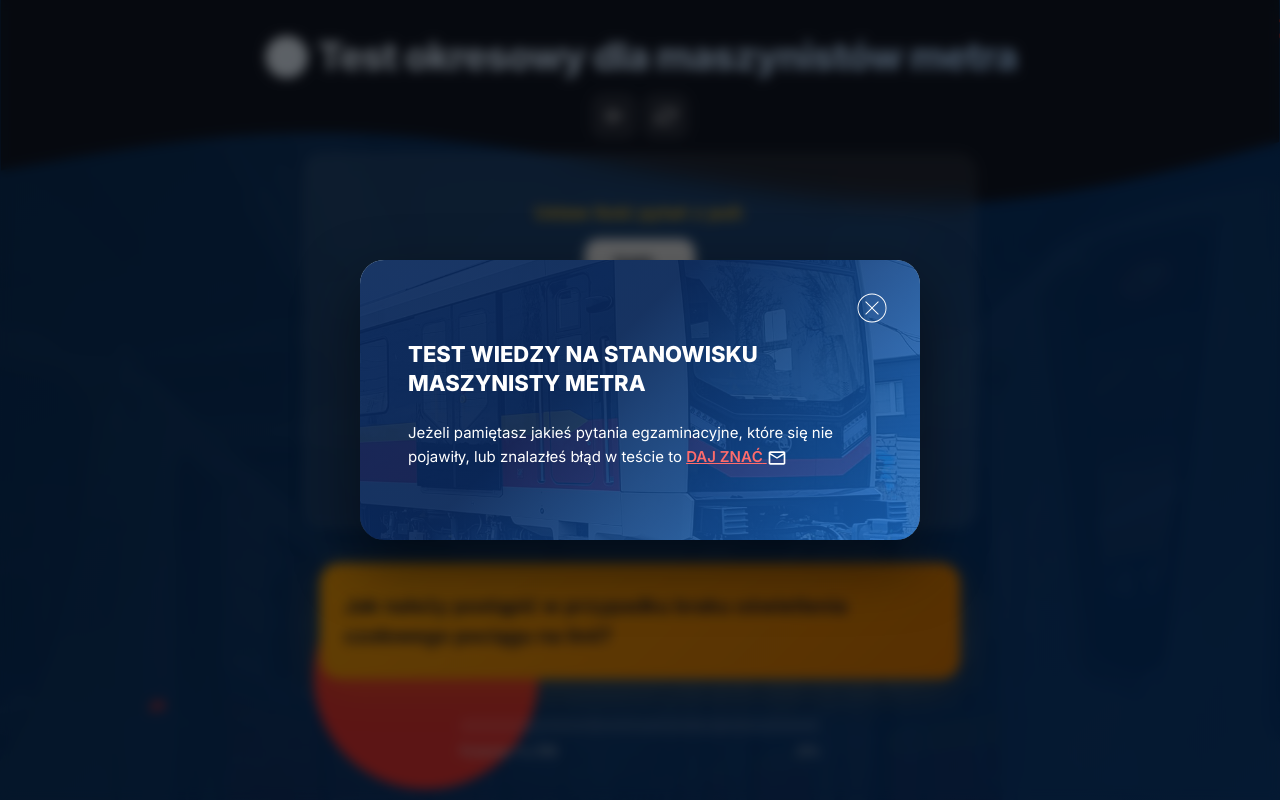
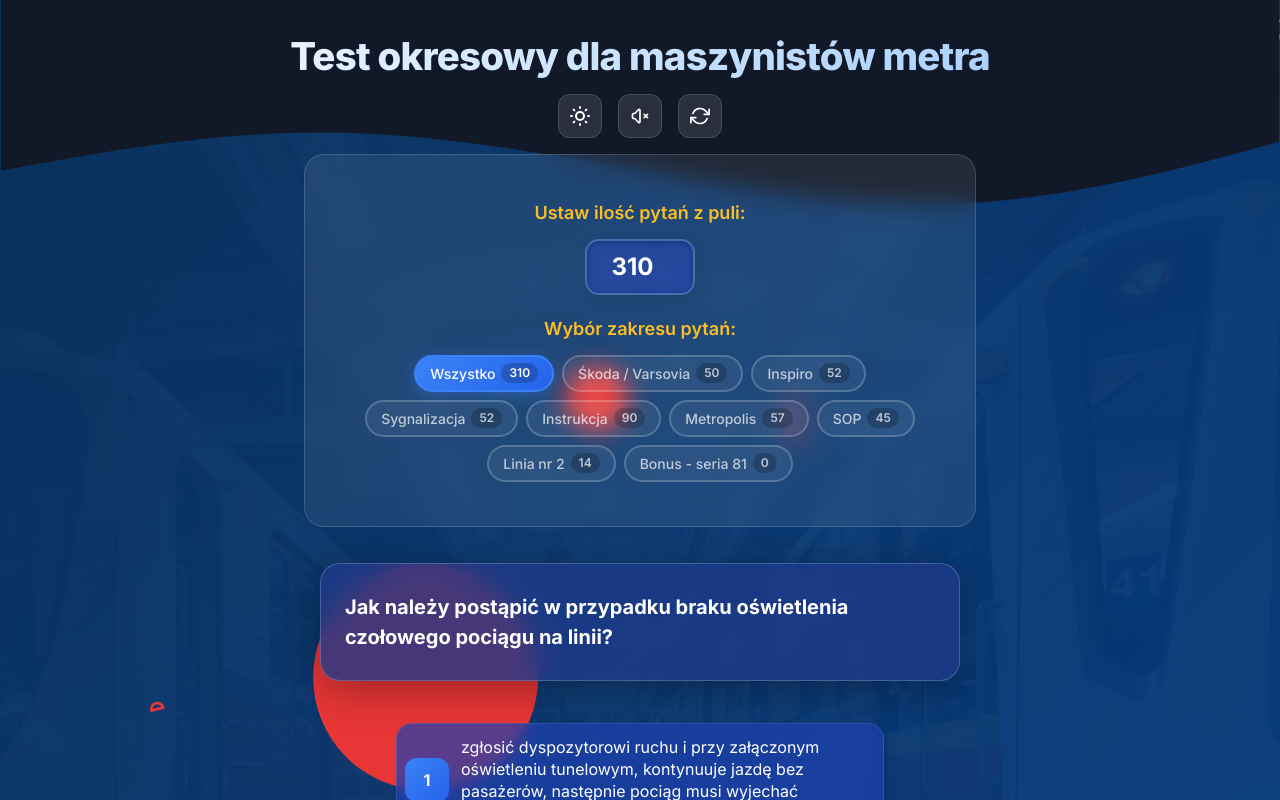
Before and after one commit to pablop76/metro-test, a React (Create React App) app: page / in a window 1280 px wide. Shown: the top 800 px of the page. Built offline with nearby package versions, Linux system fonts and the light colour scheme.

Commit message:
Implement Light/Dark mode, UI improvements, remove start popup and glassmorphism updates

```diff
--- a/src/App.css
+++ b/src/App.css
@@ -155,19 +155,22 @@
 
 /* ===== QUESTION CARD ===== */
 .question-card {
-  background: linear-gradient(135deg, #f59e0b, #d97706);
+  background: rgba(30, 58, 138, 0.8); /* darker blue glass tint */
+  backdrop-filter: blur(12px);
+  -webkit-backdrop-filter: blur(12px);
+  border: 1px solid rgba(255, 255, 255, 0.2);
   border-radius: 20px;
   padding: 28px 24px;
   max-width: 640px;
   margin: 20px auto;
-  box-shadow: 0 10px 40px rgba(245, 158, 11, 0.25);
+  box-shadow: 0 10px 40px rgba(0, 0, 0, 0.3);
   animation: fadeSlideIn 0.4s ease-out;
 }
 
 .question-card h2 {
   font-size: 1.25rem;
   font-weight: 700;
-  color: #1a1a2e;
+  color: #ffffff;
   line-height: 1.5;
 }
 
@@ -227,20 +230,23 @@
   border-radius: 14px;
   font-size: 1.5rem;
   font-weight: 700;
-  color: #1e293b;
-  background: rgba(255, 255, 255, 0.95);
-  border: 2px solid rgba(255, 255, 255, 0.3);
+  color: #ffffff;
+  background: rgba(30, 64, 175, 0.6);
+  backdrop-filter: blur(8px);
+  -webkit-backdrop-filter: blur(8px);
+  border: 2px solid rgba(255, 255, 255, 0.2);
   padding: 8px 20px;
   width: 110px;
   margin: 12px auto;
   transition: all 0.2s;
   outline: none;
-  box-shadow: 0 4px 15px rgba(0, 0, 0, 0.1);
+  box-shadow: inset 0 2px 5px rgba(0, 0, 0, 0.2), 0 4px 15px rgba(0, 0, 0, 0.1);
 }
 
 .number-input:focus {
-  border-color: #3b82f6;
-  box-shadow: 0 0 0 3px rgba(59, 130, 246, 0.3), 0 4px 15px rgba(0, 0, 0, 0.1);
+  border-color: #60a5fa;
+  background: rgba(37, 99, 235, 0.7);
+  box-shadow: 0 0 0 3px rgba(96, 165, 250, 0.3), inset 0 2px 5px rgba(0, 0, 0, 0.2);
 }
 
 /* ===== PROGRESS BAR ===== */
@@ -562,3 +568,161 @@
   border-radius: 12px;
   border-left: 4px solid #22c55e;
 }
+
+/* ========================================= */
+/* ===== LIGHT MODE PREFERENCJE (THEME) ===== */
+/* ========================================= */
+
+.bg-container.light-mode {
+  /* Retaining the original background images but blending with a light gradient overlay */
+  background-image:
+    linear-gradient(rgba(224, 242, 254, 0.85), rgba(186, 230, 253, 0.95)),
+    url(./images/bg.svg),
+    url(./images/bg-top.svg),
+    url(./images/overlay.svg),
+    url(./images/stp.jpg);
+  background-repeat: no-repeat;
+  background-size: cover, contain, contain, cover, cover;
+  background-position: center, center bottom, top center, center, bottom center;
+  color: #1e293b;
+}
+
+.light-mode.text-blue-50 {
+  color: #1e293b;
+}
+
+.light-mode .app-header h1 {
+  background: linear-gradient(135deg, #1e40af, #3b82f6);
+  -webkit-background-clip: text;
+  -webkit-text-fill-color: transparent;
+  background-clip: text;
+}
+
+.light-mode .glass-card {
+  background: rgba(255, 255, 255, 0.4);
+  backdrop-filter: blur(16px);
+  -webkit-backdrop-filter: blur(16px);
+  border: 1px solid rgba(255, 255, 255, 0.6);
+  box-shadow: 0 8px 32px rgba(0, 0, 0, 0.05);
+}
+
+.light-mode .question-card {
+  background: rgba(255, 255, 255, 0.6);
+  backdrop-filter: blur(16px);
+  -webkit-backdrop-filter: blur(16px);
+  border: 1px solid rgba(255, 255, 255, 0.7);
+  box-shadow: 0 10px 40px rgba(0, 0, 0, 0.08);
+}
+
+.light-mode .question-card h2 {
+  color: #0f172a;
+}
+
+.light-mode .answer-btn {
+  background: rgba(255, 255, 255, 0.7);
+  border: 1px solid rgba(203, 213, 225, 0.8);
+  color: #1e293b;
+  box-shadow: 0 4px 15px rgba(0, 0, 0, 0.03);
+}
+
+.light-mode .answer-btn:hover:not(:disabled) {
+  background: rgba(255, 255, 255, 1);
+  box-shadow: 0 8px 25px rgba(59, 130, 246, 0.15);
+  border-color: #93c5fd;
+}
+
+.light-mode .category-pill {
+  background: rgba(255, 255, 255, 0.5);
+  color: #475569;
+  border-color: rgba(148, 163, 184, 0.5);
+}
+
+.light-mode .category-pill:hover {
+  background: rgba(255, 255, 255, 0.8);
+  color: #0f172a;
+  border-color: #94a3b8;
+}
+
+.light-mode .category-pill.active {
+  background: linear-gradient(135deg, #3b82f6, #2563eb);
+  color: white;
+  border-color: #2563eb;
+}
+
+.light-mode .category-pill.active-bonus {
+  background: linear-gradient(135deg, #475569, #334155);
+  color: white;
+  border-color: #334155;
+}
+
+.light-mode .number-input {
+  background: rgba(255, 255, 255, 0.8);
+  color: #0f172a;
+  border-color: rgba(148, 163, 184, 0.4);
+}
+
+.light-mode .number-input:focus {
+  background: #ffffff;
+  border-color: #3b82f6;
+  box-shadow: 0 0 0 3px rgba(59, 130, 246, 0.2), inset 0 2px 5px rgba(0, 0, 0, 0.05);
+}
+
+.light-mode .control-btn {
+  background: rgba(255, 255, 255, 0.5);
+  border-color: rgba(148, 163, 184, 0.3);
+  color: #0f172a;
+}
+
+.light-mode .control-btn:hover {
+  background: rgba(255, 255, 255, 0.9);
+  box-shadow: 0 4px 12px rgba(0, 0, 0, 0.08);
+}
+
+.light-mode .control-btn.active {
+  background: rgba(255, 255, 255, 0.9);
+  color: #ea580c; /* deeper orange sun icon */
+  border-color: #fdba74;
+}
+
+.light-mode .app-footer,
+.light-mode .app-footer a {
+  color: #64748b;
+}
+
+.light-mode .app-footer a:hover {
+  color: #0f172a;
+}
+
+.light-mode .progress-label,
+.light-mode .stats-row {
+  color: #0f172a;
+  font-weight: 600;
+}
+
+.light-mode .donut-chart .donut-label {
+  color: #0f172a;
+}
+
+.light-mode .donut-chart circle[stroke="rgba(255,255,255,0.15)"] {
+  stroke: rgba(0,0,0,0.1);
+}
+
+.light-mode .donut-fill-circle {
+  stroke: #ea580c !important; /* enforcing deeper orange over yellow on medium results */
+}
+
+.light-mode .progress-bar-bg {
+  background: rgba(0, 0, 0, 0.05);
+  border-color: rgba(0, 0, 0, 0.1);
+}
+
+.light-mode .wrong-answers-container {
+  background: rgba(255, 255, 255, 0.7);
+  border-color: rgba(0, 0, 0, 0.1);
+  color: #1e293b;
+}
+
+.light-mode .wrong-answers-container li {
+  background: rgba(255, 255, 255, 0.9);
+  border-left-color: #ef4444;
+}
--- a/src/App.js
+++ b/src/App.js
@@ -2,7 +2,6 @@ import { useEffect, useRef, useState } from "react";
 import "./App.css";
 import DangerAlert from "./components/alerts/DangerAlert";
 import EndTestAlert from "./components/alerts/EndTestAlert";
-import StartModal from "./components/alerts/StartModal";
 import SuccesAlert from "./components/alerts/SuccesAlert";
 import ChoiceTest from "./components/choiceTest/ChoiceTest";
 import Footer from "./components/footer/Footer";
@@ -11,6 +10,7 @@ import LimitOfquestions from "./components/limitOfquestions/LimitOfquestions";
 import Quiz from "./components/quiz/Quiz.js";
 import Refresh from "./components/refreshQuiz/RefreshQuiz.js";
 import SoundOnOff from "./components/soundOnOff/SoundOnOff.js";
+import ThemeToggle from "./components/themeToggle/ThemeToggle.js";
 import WrongAnswers from "./components/wrongAnswers/WrongAnswers";
 import oklaski from "./sound/oklaski.mp3";
 import smiech from "./sound/smiech.mp3";
@@ -63,12 +63,27 @@ function App() {
   // zapisuje błedne odpowiedzi ale jeszcze nic z nimi nie robi
   const [wrongAnswers, setWrongAnswers] = useState([]);
   const [showWrongAnswers, setShowWrongAnswers] = useState(false);
-  const [modal, setModal] = useState("start");
 
   const [isManualLimit, setIsManualLimit] = useState(false);
   const [fullFilteredLength, setFullFilteredLength] = useState(0);
   const [selectedAnswerIndex, setSelectedAnswerIndex] = useState(null);
   const [isAnswerCorrect, setIsAnswerCorrect] = useState(null);
+
+  // Dodanie stanu Theme i inicjalizacja z localStorage
+  const [theme, setTheme] = useState(() => {
+    return localStorage.getItem("app-theme") || "dark";
+  });
+
+  // Zapisywanie motywu przy jego zmianie i aktualizacja atrybutu w dokumencie dla globalnych stylów
+  useEffect(() => {
+    localStorage.setItem("app-theme", theme);
+    // Dodawanie/usuwanie klasy z elementu body pozwala na nadpisanie zmiennych globalnych w przyszłości,
+    // ale główny switch robimy na samej nakładce (divie) w return.
+  }, [theme]);
+
+  const toggleTheme = () => {
+    setTheme(prev => prev === "light" ? "dark" : "light");
+  };
 
   // ustawienie tematu testu (wielokrotny wybór)
   const handleTest = (e) => {
@@ -82,10 +97,6 @@ function App() {
       }
       return [...next, value];
     });
-  };
-
-  const handleModal = () => {
-    setModal("none");
   };
 
   const sound = useRef(typeof Audio !== "undefined" ? new Audio(oklaski) : null);
@@ -262,10 +273,10 @@ function App() {
   }, [test, allQuestions]);
 
   return (
-    <div className="bg-container container mx-auto min-h-screen pb-5 flex flex-col content-center justify-center text-blue-50">
-      <StartModal handleModal={handleModal} open={modal} />
+    <div className={`bg-container container mx-auto min-h-screen pb-5 flex flex-col content-center justify-center text-blue-50 transition-colors duration-500 ease-in-out ${theme === 'light' ? 'light-mode' : ''}`}>
       <Header />
-      <div className="flex justify-center">
+      <div className="flex justify-center items-center gap-2">
+        <ThemeToggle theme={theme} toggleTheme={toggleTheme} />
         <SoundOnOff handleClickAudio={handleClickAudio} audio={audio} />
         <Refresh refreshPage={refreshPage} />
       </div>
@@ -289,7 +300,8 @@ function App() {
       {showWrongAnswers ? (
         <WrongAnswers wrongAnswers={wrongAnswers} />
       ) : (
-        <Quiz
+        <>
+          <Quiz
           currentTest={currentTest}
           currentQuestion={currentQuestion}
           answerChange={answerChange}
@@ -348,6 +360,7 @@ function App() {
               </div>
             </EndTestAlert>
           )}
+          </Quiz>
 
           {/* Progress Bar & Stats */}
           {!endTest && maxQuestions > 0 && !showWrongAnswers && (
@@ -359,7 +372,7 @@ function App() {
                     style={{ width: `${((correctAnswers + inCorrectAnswers) / maxQuestions) * 100}%` }}
                   ></div>
                 </div>
-                <div className="flex justify-between items-center mt-2 text-sm text-gray-300 font-medium">
+                <div className="flex justify-between items-center mt-2 text-sm progress-label">
                   <span>Pytanie {Math.min(correctAnswers + inCorrectAnswers + 1, maxQuestions)} z {maxQuestions}</span>
                   <span>{maxQuestions ? Math.round((correctAnswers / maxQuestions) * 100) : 0}%</span>
                 </div>
@@ -373,12 +386,13 @@ function App() {
                 <div className="w-px h-8 bg-gray-500 opacity-50"></div>
                 <div className="donut-chart" style={{ width: '60px', height: '60px', margin: '0' }}>
                   <svg width="60" height="60" viewBox="0 0 60 60">
-                    <circle cx="30" cy="30" r="24" stroke="rgba(255,255,255,0.15)" strokeWidth="6" fill="none" />
+                    <circle cx="30" cy="30" r="24" stroke="rgba(255,255,255,0.15)" strokeWidth="6" fill="none" className="donut-bg-circle" />
                     <circle
                       cx="30" cy="30" r="24"
-                      stroke={Math.round((correctAnswers / maxQuestions) * 100) >= 75 ? "#22c55e" : (correctAnswers > 0 ? "#f59e0b" : "transparent")}
+                      stroke={Math.round((correctAnswers / maxQuestions) * 100) >= 75 ? "#22c55e" : (correctAnswers > 0 ? "#ea580c" : "transparent")}
                       strokeWidth="6" fill="none" strokeLinecap="round"
                       strokeDasharray={`${(Math.round((correctAnswers / maxQuestions) * 100) / 100) * 150} 150`}
+                      className="donut-fill-circle"
                     />
                   </svg>
                   <div className="donut-label" style={{ fontSize: '14px' }}>{maxQuestions ? Math.round((correctAnswers / maxQuestions) * 100) : 0}%</div>
@@ -391,9 +405,8 @@ function App() {
               </div>
             </>
           )}
-        </Quiz>
+        </>
       )}
-      {/* Usunięto stare liczniki, zostały zastąpione przez Progress Bar wyżej */}
       <Footer />
     </div>
   );
--- a/src/components/header/Header.js
+++ b/src/components/header/Header.js
@@ -1,7 +1,7 @@
 const Header = () => {
   return (
     <header className="app-header">
-      <h1>🚇 Test okresowy dla maszynistów metra</h1>
+      <h1>Test okresowy dla maszynistów metra</h1>
     </header>
   );
 };
--- /dev/null
+++ b/src/components/themeToggle/ThemeToggle.js
@@ -0,0 +1,46 @@
+
+const ThemeToggle = ({ theme, toggleTheme }) => {
+  return (
+    <button
+      onClick={toggleTheme}
+      className={`control-btn ${theme === "light" ? "active" : ""}`}
+      title={theme === "light" ? "Przełącz na ciemny motyw" : "Przełącz na jasny motyw"}
+    >
+      {theme === "light" ? (
+        // Ikona Księżyca dla przełączenia na ciemny
+        <svg
+          className="w-6 h-6"
+          fill="none"
+          stroke="currentColor"
+          viewBox="0 0 24 24"
+          xmlns="http://www.w3.org/2000/svg"
+        >
+          <path
+            strokeLinecap="round"
+            strokeLinejoin="round"
+            strokeWidth="2"
+            d="M20.354 15.354A9 9 0 018.646 3.646 9.003 9.003 0 0012 21a9.003 9.003 0 008.354-5.646z"
+          />
+        </svg>
+      ) : (
+        // Ikona Słońca dla przełączenia na jasny
+        <svg
+          className="w-6 h-6"
+          fill="none"
+          stroke="currentColor"
+          viewBox="0 0 24 24"
+          xmlns="http://www.w3.org/2000/svg"
+        >
+          <path
+            strokeLinecap="round"
+            strokeLinejoin="round"
+            strokeWidth="2"
+            d="M12 3v1m0 16v1m9-9h-1M4 12H3m15.364 6.364l-.707-.707M6.343 6.343l-.707-.707m12.728 0l-.707.707M6.343 17.657l-.707.707M16 12a4 4 0 11-8 0 4 4 0 018 0z"
+          />
+        </svg>
+      )}
+    </button>
+  );
+};
+
+export default ThemeToggle;
```
